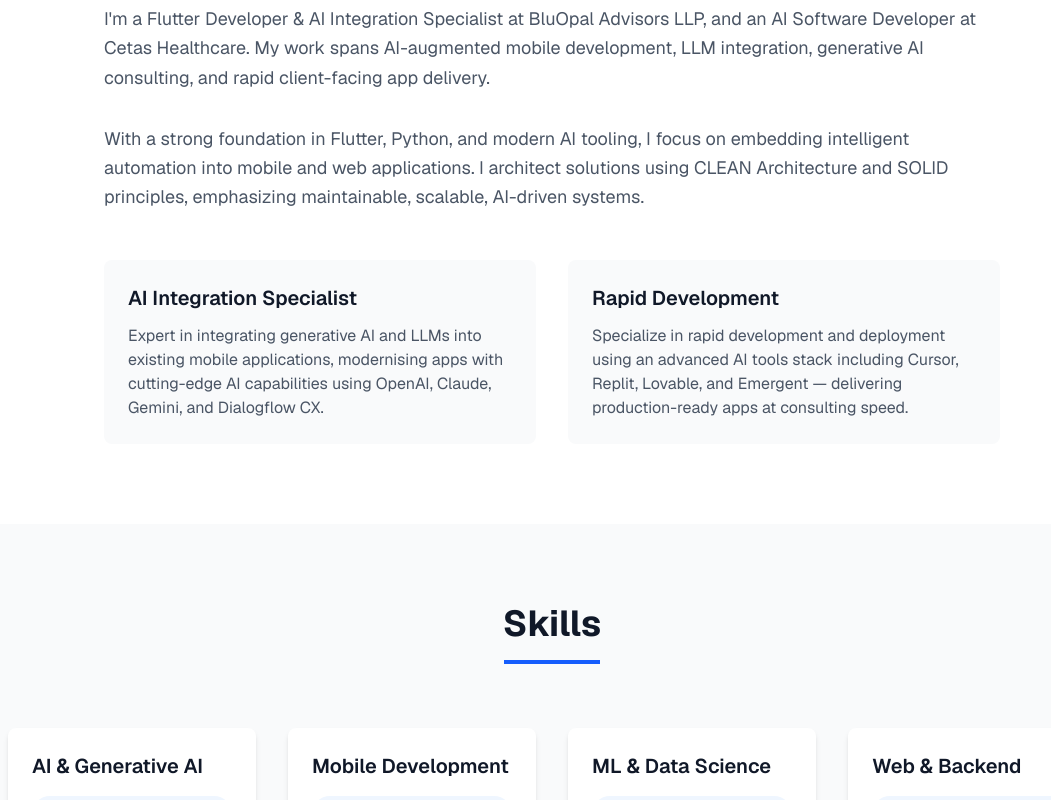
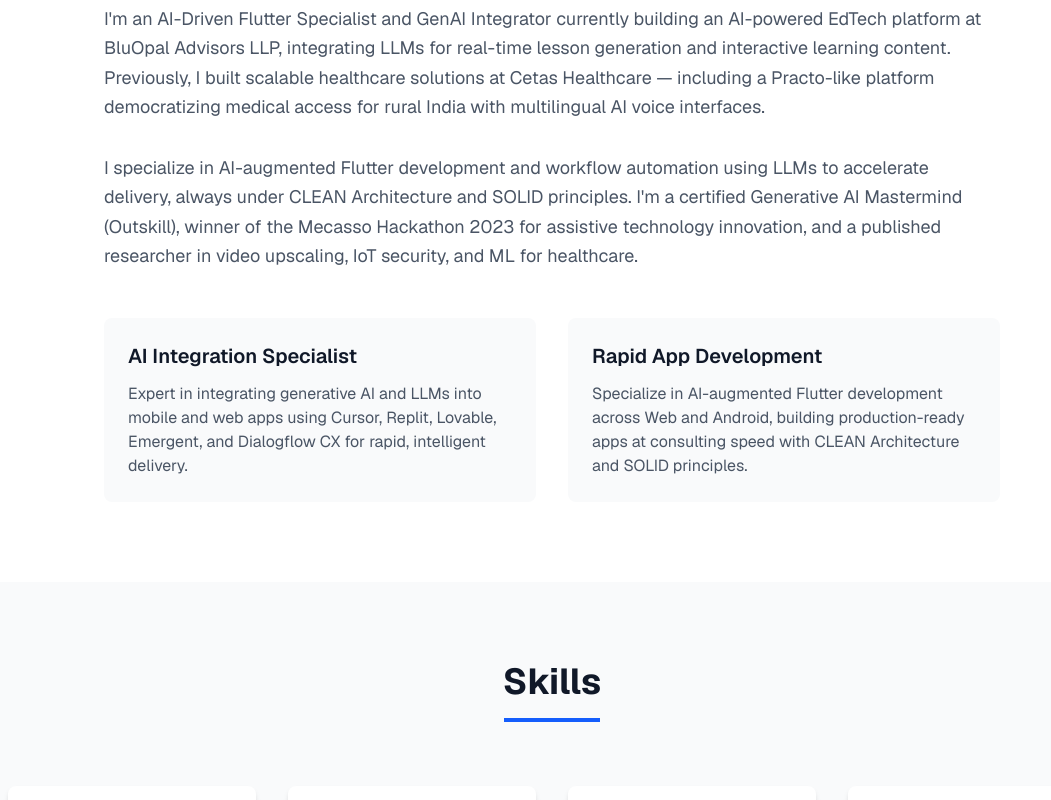
Before and after one commit to grubmaster5284/Portfolio, a Next.js app: page / in a window 1280 px wide. Shown: the part 1000-1800 px from the top of the page, without its empty margins (88-1139 px from the left). Built offline with nearby package versions, Linux system fonts and the light colour scheme.

Commit message:
overhaul portfolio with resume data: real projects, corrected education, awards, culled skills, contact fix

```diff
--- a/src/app/data/portfolio.ts
+++ b/src/app/data/portfolio.ts
@@ -4,11 +4,11 @@
     name: "Satvik Gedam",
     taglines: [
       "Flutter Developer & AI Integration Specialist @ BluOpal Advisors",
-      "AI Software Developer @ Cetas Healthcare",
-      "GenAI Integrator & Automation Expert",
-      "Rapid App Development Consultant"
+      "Mecasso Hackathon Winner | Published Researcher",
+      "GenAI Integrator & LLM Automation Expert",
+      "CLEAN Architecture | Scalable AI Solutions"
     ],
-    description: "Flutter Developer & AI Integration Specialist at BluOpal Advisors LLP and AI Software Developer at Cetas Healthcare. Certified GenAI Mastermind with deep expertise in AI-augmented Flutter development, LLM integration, and leveraging advanced AI tools for rapid, scalable app delivery.",
+    description: "AI-Driven Flutter Specialist and GenAI Integrator with expertise in rapid mobile app development and workflow automation using LLMs. Currently building an AI-powered EdTech platform at BluOpal Advisors LLP. Certified Generative AI Mastermind (Outskill), Mecasso Hackathon 2023 winner, and published researcher in video upscaling, IoT security, and ML for healthcare.",
     ctaButtons: {
       primary: { text: "Get In Touch", href: "#contact" },
       secondary: { text: "LinkedIn", href: "https://www.linkedin.com/in/satvik-gedam-2a2866295/", external: true }
@@ -18,17 +18,17 @@
   about: {
     title: "About Me",
     content: [
-      "I'm a Flutter Developer & AI Integration Specialist at BluOpal Advisors LLP, and an AI Software Developer at Cetas Healthcare. My work spans AI-augmented mobile development, LLM integration, generative AI consulting, and rapid client-facing app delivery.",
-      "With a strong foundation in Flutter, Python, and modern AI tooling, I focus on embedding intelligent automation into mobile and web applications. I architect solutions using CLEAN Architecture and SOLID principles, emphasizing maintainable, scalable, AI-driven systems."
+      "I'm an AI-Driven Flutter Specialist and GenAI Integrator currently building an AI-powered EdTech platform at BluOpal Advisors LLP, integrating LLMs for real-time lesson generation and interactive learning content. Previously, I built scalable healthcare solutions at Cetas Healthcare — including a Practo-like platform democratizing medical access for rural India with multilingual AI voice interfaces.",
+      "I specialize in AI-augmented Flutter development and workflow automation using LLMs to accelerate delivery, always under CLEAN Architecture and SOLID principles. I'm a certified Generative AI Mastermind (Outskill), winner of the Mecasso Hackathon 2023 for assistive technology innovation, and a published researcher in video upscaling, IoT security, and ML for healthcare."
     ],
     highlights: [
       {
         title: "AI Integration Specialist",
-        description: "Expert in integrating generative AI and LLMs into existing mobile applications, modernising apps with cutting-edge AI capabilities using OpenAI, Claude, Gemini, and Dialogflow CX."
+        description: "Expert in integrating generative AI and LLMs into mobile and web apps using Cursor, Replit, Lovable, Emergent, and Dialogflow CX for rapid, intelligent delivery."
       },
       {
-        title: "Rapid Development",
-        description: "Specialize in rapid development and deployment using an advanced AI tools stack including Cursor, Replit, Lovable, and Emergent — delivering production-ready apps at consulting speed."
+        title: "Rapid App Development",
+        description: "Specialize in AI-augmented Flutter development across Web and Android, building production-ready apps at consulting speed with CLEAN Architecture and SOLID principles."
       }
     ]
   },
@@ -38,27 +38,27 @@
     categories: [
       {
         title: "AI & Generative AI",
-        skills: ["Generative AI", "Agentic AI", "LLM Integration", "OpenAI API", "Claude AI", "Google Gemini", "Dialogflow CX", "Llama", "ChatGPT", "Natural Language Processing", "Prompt Engineering"]
+        skills: ["Generative AI", "Agentic AI", "LLM Integration", "OpenAI API", "Claude AI", "Google Gemini", "Dialogflow CX", "Llama", "Natural Language Processing", "Prompt Engineering"]
       },
       {
-        title: "Mobile Development",
-        skills: ["Flutter", "Dart", "Kotlin", "AI-Augmented Flutter Development", "Rapid Mobile App Deployment", "Android Studio"]
+        title: "Mobile & App Development",
+        skills: ["Flutter", "Dart", "AI-Augmented Flutter Development", "Rapid Mobile App Deployment", "Android Studio", "Kotlin", "Firebase"]
       },
       {
         title: "ML & Data Science",
-        skills: ["TensorFlow", "PyTorch", "Machine Learning", "Computer Vision", "OpenCV", "Image Processing", "SHAP", "Data Analysis"]
+        skills: ["Machine Learning", "TensorFlow", "PyTorch", "Computer Vision", "OpenCV", "Image Processing", "Data Analysis"]
       },
       {
         title: "Web & Backend",
-        skills: ["Python", "Flask", "JavaScript", "TypeScript", "HTML5", "CSS", "Responsive Web Design", ".NET", "SQL", "MySQL", "APIs", "JSON"]
+        skills: ["Python", "Flask", "JavaScript", "TypeScript", "HTML5", "CSS", ".NET", "SQL", "MySQL", "APIs"]
       },
       {
         title: "Cloud & DevOps",
-        skills: ["AWS", "Azure", "Google Cloud Platform", "S3", "Docker", "Cloud Computing"]
+        skills: ["AWS", "Azure", "Google Cloud Platform", "Docker", "Git", "GitHub"]
       },
       {
-        title: "Development Tools",
-        skills: ["Git", "GitHub", "Cursor", "Lovable", "Emergent", "Replit", "Jira", "Jupyter", "Colab", "Selenium", "Workflow Automation", "Productivity & Workflow Automation"]
+        title: "Dev Tools & Automation",
+        skills: ["Cursor", "Lovable", "Emergent", "Replit", "Jira", "Jupyter", "Workflow Automation"]
       }
     ]
   },
@@ -68,91 +68,72 @@
     companies: [
       {
         name: "BluOpal Advisors LLP",
-        duration: "5 mos",
-        location: "Remote",
+        duration: "1 yr 4 mos",
+        location: "Pune, Maharashtra",
         roles: [
           {
             title: "Flutter Developer & AI Integration Specialist",
-            employmentType: "Full-time",
+            employmentType: "Freelance",
             period: "Jan 2025 - Present",
-            location: "Remote",
-            summary: "Leading Flutter development and AI integration for client projects at BluOpal Advisors, a technology advisory firm. Delivering AI-powered mobile solutions with a focus on speed, scalability, and intelligent automation.",
+            location: "Pune, Maharashtra",
+            summary: "Building an AI-powered EdTech platform delivering dynamic, interactive learning experiences using generative AI and Flutter across Web and Android.",
             description: [
-              "Develop and deliver AI-integrated Flutter applications for diverse client requirements",
-              "Integrate generative AI capabilities including LLMs, OpenAI APIs, and Claude into mobile apps",
-              "Design and implement agentic AI workflows and automation pipelines",
-              "Leverage advanced AI tools stack (Cursor, Lovable, Emergent) for rapid, high-quality delivery",
-              "Architect solutions using CLEAN Architecture and SOLID principles for maintainability"
+              "Integrated AI features to auto-generate lesson content and study material based on topics being studied, using LLMs and generative AI",
+              "Built interactive content components (graphs, diagrams, charts, and visual interactables) that update in real-time as students progress through topics",
+              "Designed and improved UI/UX across both Web and Android platforms using Flutter, ensuring a seamless, responsive experience on all form factors",
+              "Built and maintained databases for practice tests, quizzes, and assessment modules to support the platform's learning management system",
+              "Collaborated cross-functionally with multiple teams to streamline UI consistency and resolve design bottlenecks"
             ],
-            skills: ["Flutter", "Dart", "AI Integration", "LLM", "OpenAI APIs", "Agentic AI", "Workflow Automation", "Lovable", "Emergent"]
+            skills: ["Flutter", "Dart", "LLMs", "Generative AI", "Firebase", "SQL", "AI Integration", "UI/UX"]
           }
         ]
       },
       {
         name: "Cetas Healthcare",
-        duration: "1 yr 8 mos",
-        location: "Remote",
+        duration: "2 yrs 3 mos",
+        location: "Mumbai / Pune, Maharashtra",
         roles: [
           {
             title: "AI Software Developer",
-            employmentType: "Freelance",
-            period: "May 2025 - Present",
-            location: "Mumbai, Maharashtra, India",
-            summary: "Integrating AI capabilities into existing healthcare applications and rapidly developing custom apps for clients, specialising in AI-augmented mobile development.",
+            employmentType: "Contractual",
+            period: "May 2025 - Jan 2026",
+            location: "Mumbai, Maharashtra",
+            summary: "Led development of a comprehensive Practo-like rural healthcare platform focused on democratizing medical access for underserved communities across India.",
             description: [
-              "Integrate generative AI and LLMs into existing mobile applications, modernising apps with cutting-edge AI capabilities",
-              "Act as AI consultant for diverse client domains, embedding intelligent automation and AI features",
-              "Architect apps using CLEAN Architecture and SOLID principles",
-              "Leverage advanced AI tools stack including Dialogflow CX, Lovable, and Emergent for rapid delivery"
+              "Led development of a scalable Practo-like healthcare platform targeting rural and remote regions in India",
+              "Implemented multilingual interfaces and voice-based interactions, training custom voice models for underserved regional dialects",
+              "Leveraged AI-augmented Flutter development with CLEAN Architecture and SOLID principles for long-term scalability",
+              "Integrated medical intelligence using Dialogflow CX, Lovable, and Emergent for efficient code generation and deployment"
             ],
-            skills: ["Dialogflow CX", "Flutter", "AI Integration", "LLM", "OpenAI APIs", "Workflow Automation", "Rapid Mobile App Deployment"]
+            skills: ["Flutter", "Dart", "Dialogflow CX", "LLMs", "Lovable", "Emergent", "CLEAN Architecture", "Voice AI"]
           },
           {
             title: "Python Developer",
-            employmentType: "Freelance",
+            employmentType: "Contractual",
             period: "Jun 2024 - May 2025",
-            location: "Mumbai, Maharashtra, India",
-            summary: "Developed Python-based solutions for healthcare data processing, automation pipelines, and backend integrations.",
+            location: "Pune, Maharashtra",
+            summary: "Developed Android and Excel Add-in applications using generative AI and LLMs; deployed a multilingual AI-powered assistant across healthcare and banking client networks.",
             description: [
-              "Built and maintained Python scripts and pipelines for healthcare data workflows",
-              "Developed automation tools to streamline internal processes and reporting",
-              "Integrated third-party APIs and cloud services (AWS, Azure) into existing systems",
-              "Worked with SQL and MySQL for data management and analysis"
+              "Developed Android and Excel Add-in apps leveraging generative AI and LLMs to automate code generation and accelerate delivery",
+              "Integrated Google Text-to-Speech, Dialogflow CX, and Firebase into production applications",
+              "Led design of a multilingual interface for rural communities, training custom voice models for underserved dialects",
+              "Collaborated with healthcare and banking partners to deploy an AI-powered assistant that streamlined communications and service access",
+              "Built solutions using .NET, HTML/CSS/JavaScript, and Dart/Flutter"
             ],
-            skills: ["Python", "Flask", "SQL", "MySQL", "AWS", "Azure", "APIs", "Data Analysis"]
+            skills: ["Python", "Flutter", "Dart", ".NET", "Dialogflow CX", "Firebase", "Google TTS", "JavaScript", "Generative AI"]
           },
           {
             title: "Python Developer Intern",
             employmentType: "Internship",
             period: "Oct 2023 - Jun 2024",
-            location: "Mumbai, Maharashtra, India",
-            summary: "Interned as a Python developer, contributing to backend development and data analysis tasks within the healthcare technology team.",
+            location: "Mumbai, Maharashtra",
+            summary: "Specialized in generative AI; developed Python scripts to automate XML-based form generation, streamlining company-specific workflows.",
             description: [
-              "Assisted in developing Python scripts for data processing and automation",
-              "Contributed to backend API development using Flask",
-              "Performed data analysis and visualization tasks to support business intelligence",
-              "Gained hands-on experience with cloud platforms and database management"
+              "Developed Python scripts to automate XML-based form generation for internal company workflows",
+              "Applied generative AI techniques to document and data processing pipelines",
+              "Reduced manual processing overhead through targeted workflow automation"
             ],
-            skills: ["Python", "Flask", "Data Analysis", "SQL", "APIs", "Cloud Computing"]
-          }
-        ]
-      },
-      {
-        name: "Numerade",
-        duration: "1 yr 6 mos",
-        location: "Remote",
-        roles: [
-          {
-            title: "Online Tutor",
-            employmentType: "Part-time",
-            period: "Jan 2020 - Jun 2021",
-            location: "Remote",
-            summary: "Provided online tutoring in mathematics, physics, and computer science, creating detailed video explanations for complex STEM problems.",
-            description: [
-              "Created detailed video explanations and step-by-step solutions for complex STEM problems",
-              "Helped students understand fundamental concepts through clear, engaging teaching methods"
-            ],
-            skills: ["Mathematics", "Physics", "Computer Science", "Online Teaching", "Video Creation", "STEM Education"]
+            skills: ["Python", "Generative AI", "XML", "Workflow Automation"]
           }
         ]
       }
@@ -161,18 +142,57 @@
 
   projects: {
     title: "Projects",
-    projects: [
+    career: [
       {
-        title: "AI-Enhanced Healthcare App",
-        description: "Integrated AI capabilities into existing healthcare application using Dialogflow CX and Flutter, improving patient engagement through intelligent automation.",
-        technologies: ["Flutter", "Dialogflow CX", "OpenAI API", "Healthcare AI"],
+        title: "AI-Powered EdTech Platform",
+        company: "BluOpal Advisors LLP",
+        description: "Interactive learning platform with AI-generated lesson content and real-time visual components. Integrated LLMs to auto-generate study material and built dynamic graphs, diagrams, and charts that update as students progress through topics.",
+        technologies: ["Flutter", "Dart", "LLMs", "Generative AI", "Firebase", "SQL"],
+        status: "In Progress"
+      },
+      {
+        title: "Rural Healthcare Platform",
+        company: "Cetas Healthcare",
+        description: "Practo-like healthcare platform for democratizing medical access across rural India. Features multilingual interfaces, voice-based interactions, and custom dialect voice models to serve underserved communities effectively.",
+        technologies: ["Flutter", "Dart", "Dialogflow CX", "Voice AI", "LLMs", "CLEAN Architecture"],
         status: "Completed"
       },
       {
-        title: "Rapid Prototyping Platform",
-        description: "Developed a rapid prototyping platform using AI tools stack for quick client app development and deployment.",
-        technologies: ["Flutter", "AI Tools", "Rapid Development", "Client Solutions"],
-        status: "In Progress"
+        title: "Multilingual AI Assistant",
+        company: "Cetas Healthcare",
+        description: "Android and Excel Add-in applications using GenAI and LLMs, with a multilingual voice interface featuring custom models for underserved dialects — deployed across healthcare and banking client networks.",
+        technologies: ["Python", "Flutter", "Dart", ".NET", "Dialogflow CX", "Google TTS", "Firebase"],
+        status: "Completed"
+      },
+      {
+        title: "XML Workflow Automation",
+        company: "Cetas Healthcare",
+        description: "Python-based automation system for XML form generation, eliminating manual document processing and streamlining internal company-specific workflows using generative AI.",
+        technologies: ["Python", "Generative AI", "XML", "Workflow Automation"],
+        status: "Completed"
+      }
+    ],
+    personal: [
+      {
+        title: "Cost-Effective Video Upscaling",
+        context: "Final Year Project · SASTRA University · 2024",
+        description: "Hybrid super-resolution pipeline combining interpolation and post-processing to upscale low-resolution footage from low-cost cameras, improving security footage quality without expensive hardware upgrades.",
+        technologies: ["Python", "OpenCV", "Machine Learning", "Super-Resolution", "Computer Vision"],
+        status: "Completed"
+      },
+      {
+        title: "CKD Prediction via ML Feature Selection",
+        context: "University Project · SASTRA University · 2023",
+        description: "Feature selection model for Chronic Kidney Disease prediction that identifies the most contributing diagnostic factors, reducing data volume required for accurate early-stage prediction.",
+        technologies: ["Python", "Machine Learning", "Data Analysis", "Scikit-learn", "SHAP"],
+        status: "Completed"
+      },
+      {
+        title: "IoT Security Alert System",
+        context: "University Project · SASTRA University · 2022",
+        description: "IoT system using MQTT and TCP protocols to detect temperature threshold crossings and trigger real-time SMS alerts for fire and hazard prevention in monitored environments.",
+        technologies: ["Python", "IoT", "MQTT", "TCP", "Arduino", "SMS API"],
+        status: "Completed"
       }
     ]
   },
@@ -182,26 +202,26 @@
     education: [
       {
         institution: "SASTRA University",
-        degree: "Bachelor of Technology in Computer Science and Engineering",
-        period: "2021 - 2025",
-        grade: "8.5 CGPA",
-        location: "Thanjavur, Tamil Nadu, India",
+        degree: "Bachelor of Technology — Computer Science Engineering",
+        period: "Mar 2020 – Jun 2024",
+        grade: "6.72 CGPA",
+        location: "Thanjavur, Tamil Nadu",
         skills: ["Computer Science", "Software Engineering", "Data Structures", "Algorithms", "Machine Learning"]
       },
       {
         institution: "Orchid School",
-        degree: "12th Standard (Higher Secondary)",
-        period: "2019 - 2021",
-        grade: "",
-        location: "India",
+        degree: "12th Standard — CBSE, English Medium",
+        period: "2018 – 2020",
+        grade: "84%",
+        location: "Pune, Maharashtra",
         skills: ["Mathematics", "Physics", "Chemistry", "Computer Science"]
       },
       {
         institution: "City International School",
-        degree: "10th Standard (Secondary)",
-        period: "2017 - 2019",
-        grade: "",
-        location: "India",
+        degree: "10th Standard — CBSE, English Medium",
+        period: "2016 – 2018",
+        grade: "88%",
+        location: "Pune, Maharashtra",
         skills: ["Mathematics", "Science", "Social Studies"]
       }
     ]
@@ -213,14 +233,48 @@
       {
         title: "Generative AI Mastermind",
         issuer: "Outskill",
-        date: "2024",
+        date: "Oct 2025",
         description: "Successfully completed the Generative AI Mastermind program by Outskill, gaining hands-on expertise in advanced generative AI technologies including model development, deployment, and practical AI applications."
       },
       {
         title: "Introduction to Prompt Engineering",
         issuer: "Simplilearn",
-        date: "2024",
+        date: "Jan 2025",
         description: "Certified by Simplilearn in Prompt Engineering fundamentals, covering best practices for designing effective prompts for Generative AI applications."
+      }
+    ]
+  },
+
+  awards: {
+    title: "Awards & Volunteering",
+    awards: [
+      {
+        title: "Mecasso Hackathon — 1st Place",
+        organization: "SASTRA University",
+        date: "April 2023",
+        description: "First place awarded for building an innovative assistive technology solution for people with disabilities.",
+        achievement: "Winner"
+      },
+      {
+        title: "TEDx Volunteer",
+        organization: "Orchid School",
+        date: "2019",
+        description: "Volunteered at a TEDx event, supporting event coordination and community engagement initiatives.",
+        achievement: "Volunteer"
+      },
+      {
+        title: "Robin Hood Army — Volunteer Teacher",
+        organization: "Robin Hood Army",
+        date: "2018",
+        description: "Part-time volunteer teacher providing education and support to underserved communities, contributing to reducing educational inequality.",
+        achievement: "Volunteer"
+      },
+      {
+        title: "Manava Gokul Project — Volunteer Teacher",
+        organization: "Manava Gokul Project",
+        date: "2018",
+        description: "Delivered educational programs and mentorship to students in need, contributing to community development through education.",
+        achievement: "Volunteer"
       }
     ]
   },
@@ -229,12 +283,12 @@
     title: "Contact",
     description: "I'm always interested in new opportunities and collaborations. Let's connect and discuss how we can work together.",
     contactInfo: {
-      email: "satvik.gedam@example.com",
+      email: "satvikricky777@gmail.com",
       linkedin: "https://www.linkedin.com/in/satvik-gedam-2a2866295/",
-      location: "Mumbai, Maharashtra, India"
+      location: "Aundh, Pune, Maharashtra, India"
     },
     ctaButtons: {
-      email: { text: "Send Email", href: "mailto:satvik.gedam@example.com" },
+      email: { text: "Send Email", href: "mailto:satvikricky777@gmail.com" },
       linkedin: { text: "Connect on LinkedIn", href: "https://www.linkedin.com/in/satvik-gedam-2a2866295/", external: true }
     },
     footer: {
@@ -252,6 +306,7 @@
       { label: "Projects", href: "#projects" },
       { label: "Education", href: "#education" },
       { label: "Certifications", href: "#certifications" },
+      { label: "Awards", href: "#awards" },
       { label: "Contact", href: "#contact" }
     ]
   }
@@ -268,7 +323,8 @@
   switch (status.toLowerCase()) {
     case 'completed': return 'bg-green-100 text-green-800';
     case 'in progress': return 'bg-yellow-100 text-yellow-800';
-    case 'award winner': return 'bg-purple-100 text-purple-800';
+    case 'winner': return 'bg-purple-100 text-purple-800';
+    case 'volunteer': return 'bg-blue-100 text-blue-800';
     default: return 'bg-gray-100 text-gray-800';
   }
 };
--- a/src/app/page.tsx
+++ b/src/app/page.tsx
@@ -6,6 +6,7 @@
 import ProjectsSection from './components/ProjectsSection';
 import EducationSection from './components/EducationSection';
 import CertificationsSection from './components/CertificationsSection';
+import AwardsSection from './components/AwardsSection';
 import ContactSection from './components/ContactSection';
 import Footer from './components/Footer';
 
@@ -20,6 +21,7 @@
       <ProjectsSection />
       <EducationSection />
       <CertificationsSection />
+      <AwardsSection />
       <ContactSection />
       <Footer />
     </div>
```
Also changed, not shown: src/app/components/AwardsSection.tsx (added, +32 -0 lines), src/app/components/ProjectsSection.tsx (+46 -12 lines).
